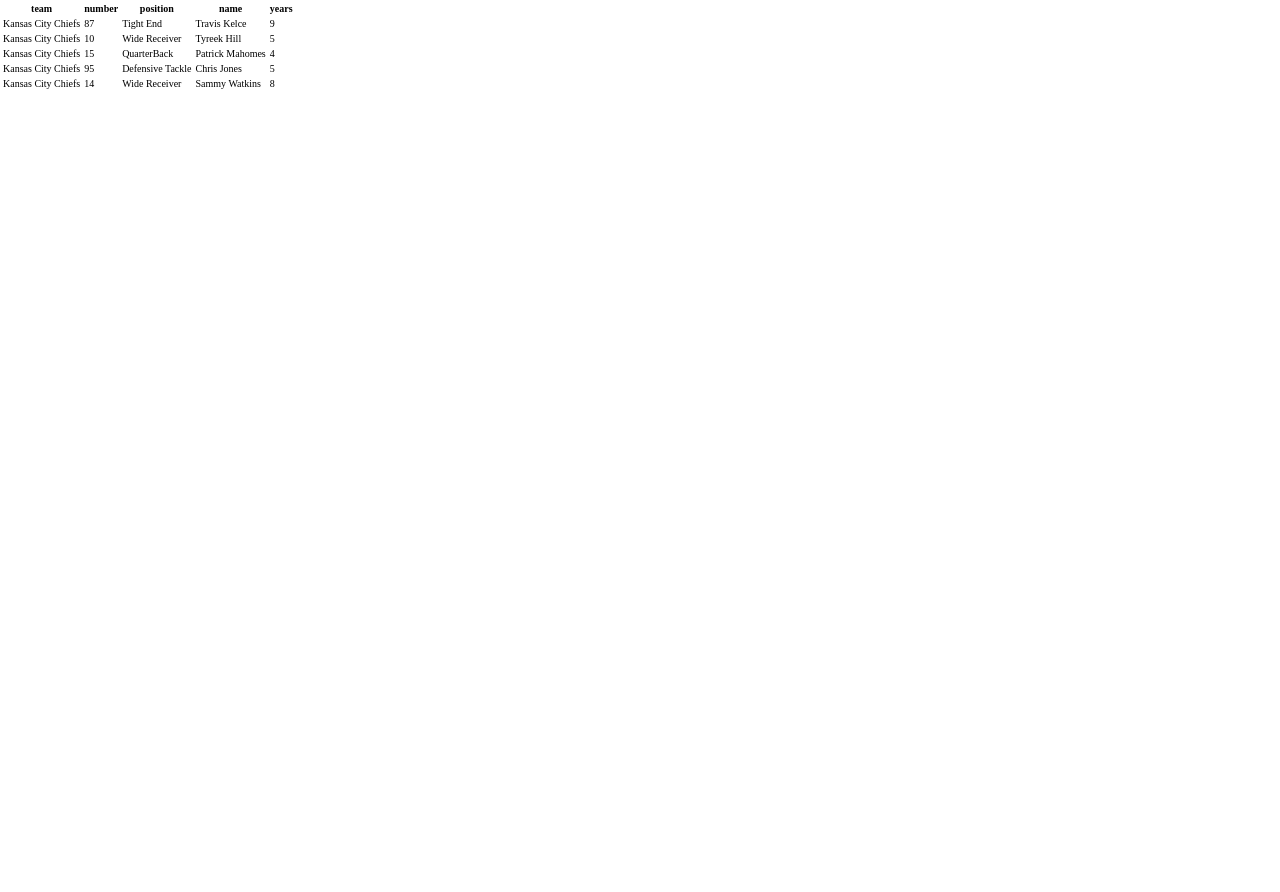
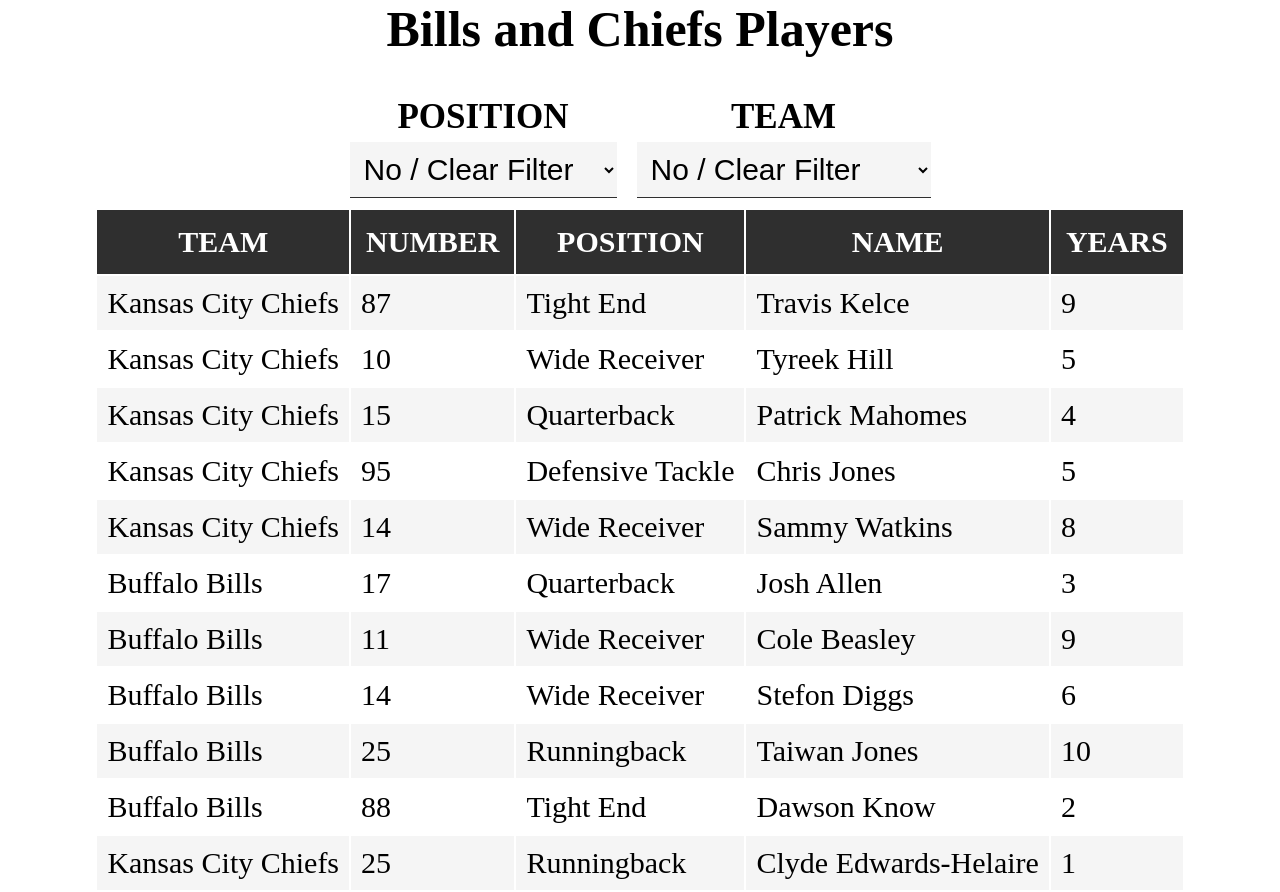
Before and after one commit to dpericich/NFL-Table, a React (Create React App) app: page / in a window 1280 px wide. Before the commit the page ends 800 px from the top, so only its background shows below. Built offline with nearby package versions, Linux system fonts and the light colour scheme.

Commit message:
general updates on app and main sass file

```diff
--- a/src/App.css
+++ b/src/App.css
@@ -7,12 +7,64 @@
   font-size: 62.5%; }
 
 .drop-down {
-  text-align: center; }
+  text-align: center;
+  padding: 1rem; }
   .drop-down__title {
     text-transform: uppercase;
-    font-size: 4rem;
+    font-size: 3.5rem;
     margin-bottom: 0.5rem; }
   .drop-down__select {
     font-size: 3rem;
     background-color: #f5f5f5;
-    padding: 0.5rem; }
+    padding: 1rem;
+    border: none;
+    border-bottom: 1px solid #2f2f2f;
+    cursor: pointer;
+    transition: background-color 0.8s ease, color 0.8s ease; }
+    .drop-down__select:hover, .drop-down__select:focus {
+      background-color: #808080;
+      color: #fff; }
+  .drop-down__icon {
+    position: absolute;
+    width: 3rem;
+    height: 3rem;
+    top: 1rem;
+    right: 3rem; }
+
+table {
+  font-size: 3rem;
+  max-height: 1rem; }
+
+th {
+  text-transform: uppercase;
+  color: #fff;
+  background-color: #2f2f2f;
+  padding: 1.5rem; }
+
+tr:nth-child(odd) {
+  background-color: #f5f5f5; }
+
+td {
+  padding: 1rem;
+  max-height: 1rem;
+  vertical-align: top; }
+
+tr:hover {
+  background-color: #808080; }
+
+.player-table {
+  display: flex;
+  flex-direction: column;
+  align-items: center;
+  justify-content: center; }
+  .player-table__title {
+    font-size: 5rem;
+    margin: 0; }
+  .player-table__filters {
+    display: flex;
+    flex-direction: row;
+    justify-content: center; }
+  .player-table__table {
+    display: flex;
+    flex-direction: row;
+    align-items: center; }
--- a/src/App.js
+++ b/src/App.js
@@ -1,5 +1,6 @@
-import React, { useState } from "react";
+import React from "react";
 import "./App.css";
+import TeamDataTable from "./components/TeamDataTable";
 
 const players = [
   {
@@ -19,7 +20,7 @@
   {
     team: "Kansas City Chiefs",
     number: 15,
-    position: "QuarterBack",
+    position: "Quarterback",
     name: "Patrick Mahomes",
     years: 4,
   },
@@ -37,43 +38,54 @@
     name: "Sammy Watkins",
     years: 8,
   },
+  {
+    team: "Buffalo Bills",
+    number: 17,
+    position: "Quarterback",
+    name: "Josh Allen",
+    years: 3,
+  },
+  {
+    team: "Buffalo Bills",
+    number: 11,
+    position: "Wide Receiver",
+    name: "Cole Beasley",
+    years: 9,
+  },
+  {
+    team: "Buffalo Bills",
+    number: 14,
+    position: "Wide Receiver",
+    name: "Stefon Diggs",
+    years: 6,
+  },
+  {
+    team: "Buffalo Bills",
+    number: 25,
+    position: "Runningback",
+    name: "Taiwan Jones",
+    years: 10,
+  },
+  {
+    team: "Buffalo Bills",
+    number: 88,
+    position: "Tight End",
+    name: "Dawson Know",
+    years: 2,
+  },
+  {
+    team: "Kansas City Chiefs",
+    number: 25,
+    position: "Runningback",
+    name: "Clyde Edwards-Helaire",
+    years: 1,
+  },
 ];
 
-function App() {
-  // Create instances of useState array for each key in the first array object to allow
-  // us to sort in ASC & DESC order
-  const [sortedPlayers, setSortedPlayers] = useState(players);
-
-  const sortByNumber = () => {
-    let sortedNumbers = sortedPlayers.sort((a, b) => a.number - b.number);
-    setSortedPlayers((sortedPlayers) => [...sortedNumbers]);
-  };
-
-  // Create array of tableHeaders JSX elements based off of the keys for the first object
-  // in our players array
-  const tableHeaders = [];
-  for (let key in players[0]) {
-    tableHeaders.push(<th>{key}</th>);
+class App extends React.Component {
+  render() {
+    return <TeamDataTable players={players} />;
   }
-
-  return (
-    <table>
-      <thead>
-        <tr>{tableHeaders}</tr>
-      </thead>
-      <tbody>
-        {sortedPlayers.map((player) => (
-          <tr key={`${player.number} ${player.name}`}>
-            <td>{player.team}</td>
-            <td>{player.number}</td>
-            <td>{player.position}</td>
-            <td>{player.name}</td>
-            <td>{player.years}</td>
-          </tr>
-        ))}
-      </tbody>
-    </table>
-  );
 }
 
 export default App;
--- a/src/sass/main.scss
+++ b/src/sass/main.scss
@@ -3,3 +3,6 @@
 @import "base/base";
 
 @import "components/drop-down";
+@import "components/table";
+
+@import "layouts/player-table";
```
Also changed, not shown: src/images/hamburger.svg (added), 1 other file (tests, documents, lock files or other folders).
